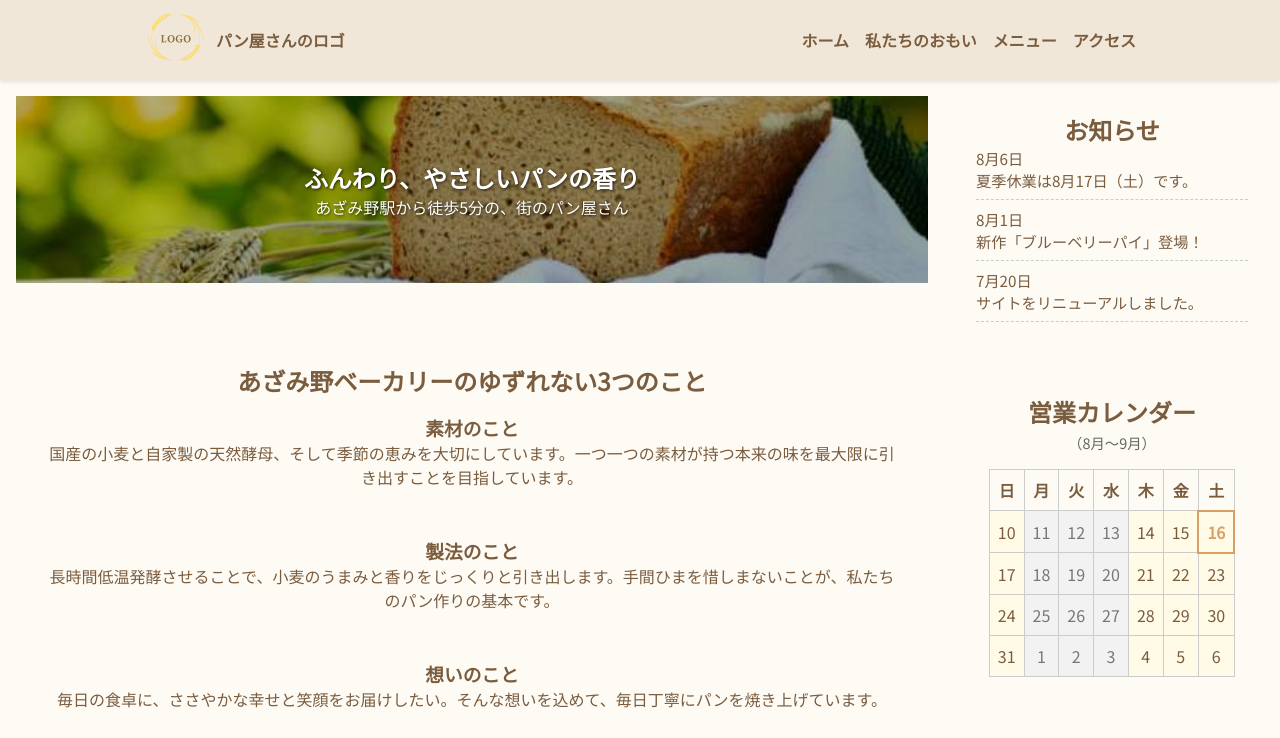
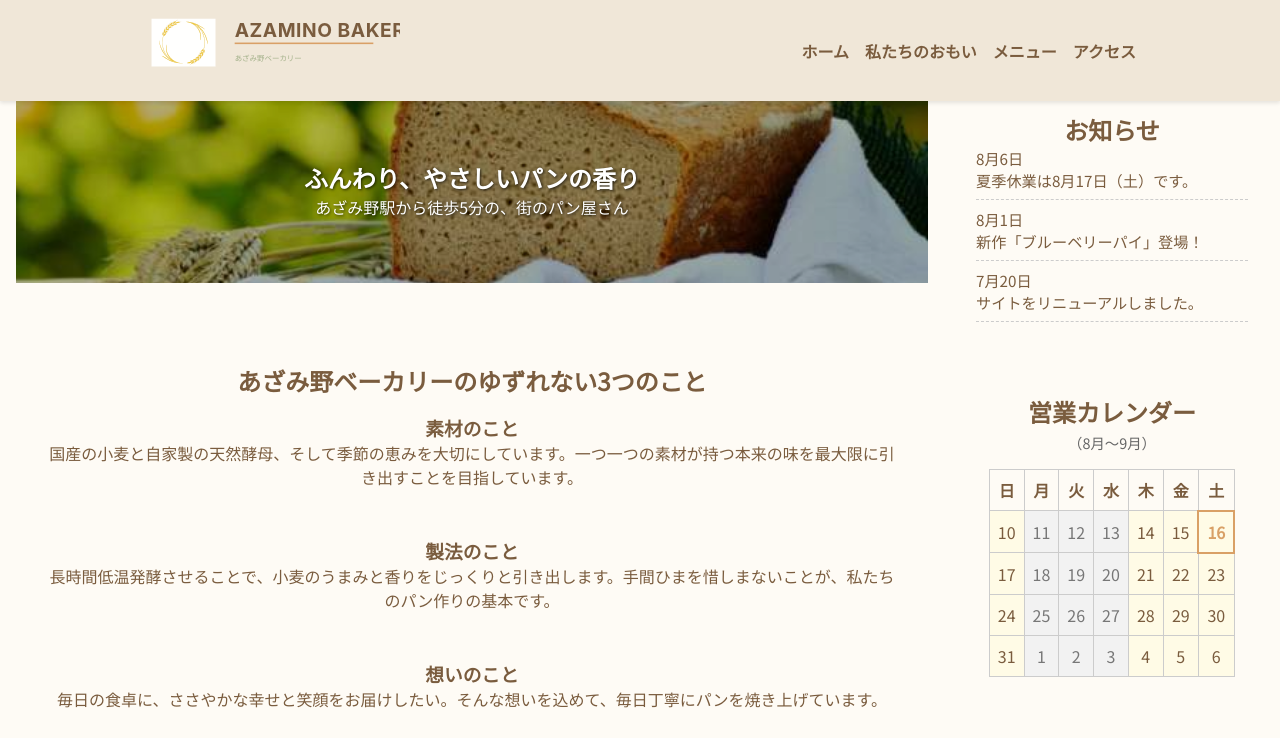
Before and after one commit to KyojiSato/Kyojisato, a plain HTML site: page index.html in a window 1280 px wide. Shown: the top 738 px of the page. Drawn offline with Linux system fonts and the light colour scheme.

Commit message:
ロゴを追加

```diff
--- a/index.html
+++ b/index.html
@@ -14,9 +14,9 @@
       <h1 class="logo">
         <a href="index.html" class="logo-link" aria-label="トップへ戻る">
           <!-- PNGのままでもOK。SVGに差し替える場合は images/logo.svg に変更 -->
-          <img src="images/logo00.png" width="64" alt="azamino bakeryのロゴ">
+          <img src="images/azamino-logo-lockup-horizontal.svg" width="256" alt="azamino bakeryのロゴ">
         </a>
-        <span class="site-title">パン屋さんのロゴ</span>
+        <span class="site-title"></span>
       </h1>
 
       <nav class="pc-nav" aria-label="メインメニュー">
```
Also changed, not shown: images/azamino-logo-lockup-horizontal.svg (added), images/logo-612x612.svg (added).
